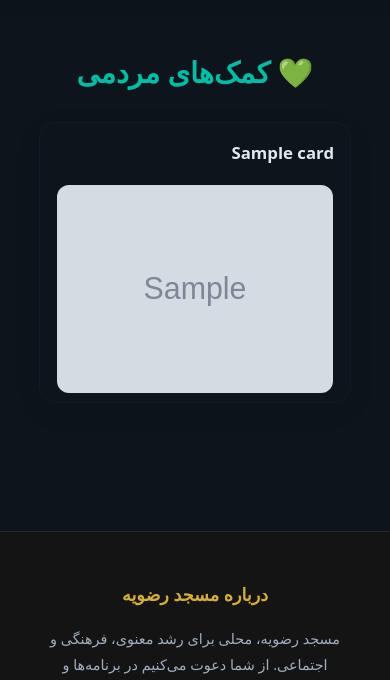
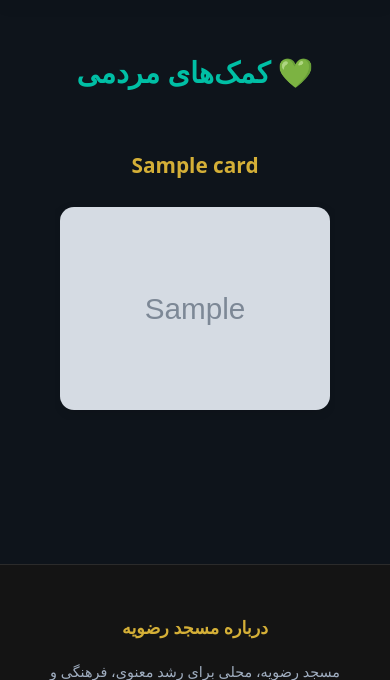
Before and after one commit to MR0MHMD/Razavieh, a Django app: template donation/templates/donation/donation_list.html in a window 390 px wide. Shown: the part 69-749 px from the top of the page. Run offline with Django 5.2, Linux system fonts and the light colour scheme; the template is opened without the code that fills it: most values are stand-ins (such as "Sample title", 1, 10 or a date in 2020); grey boxes marked "Sample" are stand-in pictures; parts of the project's set-up code (start-up, migrations or seed data) failed here and were passed over.

```diff
--- a/donation/static/donation/css/donation.css
+++ b/donation/static/donation/css/donation.css
@@ -1,6 +1,14 @@
 /* donation.css - modern card grid + modal */
-.donation-section { padding: 3rem 1rem; }
-.section-title { text-align: center; font-size: 1.8rem; margin-bottom: 1.6rem; color: var(--accent); }
+.donation-section {
+    padding: 3rem 1rem;
+}
+
+.section-title {
+    text-align: center;
+    font-size: 1.8rem;
+    margin-bottom: 1.6rem;
+    color: var(--accent);
+}
 
 /* Grid */
 .donation-grid {
@@ -12,97 +20,209 @@
 
 /* Card */
 .donation-card {
-  background: linear-gradient(180deg, color-mix(in srgb, var(--card-bg) 85%, rgba(255,255,255,0.02)), var(--card-bg));
+    background: linear-gradient(180deg, color-mix(in srgb, var(--card-bg) 85%, rgba(255, 255, 255, 0.02)), var(--card-bg));
     border-radius: 16px;
     overflow: hidden;
-  box-shadow: 0 8px 30px rgba(12,20,15,0.06);
+    box-shadow: 0 8px 30px rgba(12, 20, 15, 0.06);
     cursor: pointer;
-  transition: transform .36s cubic-bezier(.2,.9,.3,1), box-shadow .36s;
+    transition: transform .36s cubic-bezier(.2, .9, .3, 1), box-shadow .36s;
     display: flex;
     flex-direction: column;
     min-height: 320px;
     border: 1px solid color-mix(in srgb, var(--accent) 6%, transparent);
 }
-.donation-card:hover { transform: translateY(-8px); box-shadow: 0 18px 50px rgba(12,20,15,0.12); }
+
+.donation-card:hover {
+    transform: translateY(-8px);
+    box-shadow: 0 18px 50px rgba(12, 20, 15, 0.12);
+}
 
 /* Header (title above image) */
-.donation-card-header {
-  padding: 1rem 1rem 0.5rem;
-  text-align: right;
-  background: linear-gradient(90deg, transparent, transparent);
-}
-.donation-title {
-  margin: 0;
-  font-size: 1.05rem;
-  font-weight: 800;
-  color: var(--text);
+/* ✅ کارت‌ها بدون پس‌زمینه */
+.donation-card {
+  background: transparent;
+  border: none;
+  box-shadow: none;
+  cursor: pointer;
+  transition: transform 0.3s ease;
+  display: flex;
+  flex-direction: column;
+  align-items: center;
+  text-align: center;
 }
 
-/* Media */
+/* عنوان بالای عکس */
+.donation-card-header {
+  padding: 0.6rem 0;
+}
+
+.donation-title {
+  font-size: 1.3rem;
+  font-weight: 800;
+  color: var(--gold);
+}
+
+/* ✅ عکس‌ها: نسبت حفظ، کوچک‌تر، با افکت هاور فقط روی عکس */
 .donation-media {
-  flex: 1 1 auto;
-  display: flex;
-  align-items: center;
-  justify-content: center;
-  padding: .6rem;
-  background: color-mix(in srgb, var(--card-bg) 90%, rgba(0,0,0,0.02));
+  background: transparent;
+  padding: 0.3rem;
 }
+
 .donation-img {
   width: 100%;
   height: auto;
+  max-width: 92%;
   aspect-ratio: 4 / 3;
-  max-width: 95%;
-  margin: 0 auto;
-  border-radius: 12px;
   object-fit: contain;
-  transition: transform .5s ease, filter .36s ease;
-  display: block;
+  border-radius: 14px;
+  transition: transform 0.4s ease, filter 0.4s ease;
+  box-shadow: 0 6px 16px rgba(0, 0, 0, 0.08);
 }
-.donation-card:hover .donation-img { transform: scale(1.04); filter: saturate(1.05) contrast(1.02); }
+
+/* 🟢 فقط وقتی ماوس روی عکس رفت */
+.donation-img:hover {
+  transform: scale(1.06);
+  filter: brightness(1.1) saturate(1.15);
+  box-shadow: 0 10px 26px rgba(0, 0, 0, 0.18);
+}
+
+/* ✅ شبکه کارت‌ها */
+.donation-grid {
+  display: grid;
+  grid-template-columns: repeat(2, minmax(0, 1fr));
+  gap: 1.5rem;
+  justify-items: center;
+  padding: 1rem;
+}
+
+/* موبایل */
+@media (max-width: 900px) {
+  .donation-grid {
+    grid-template-columns: 1fr;
+  }
+
+  .donation-img {
+    max-width: 100%;
+  }
+}
 
 /* Modal (centered sliding panel) */
-.donation-modal { position: fixed; inset: 0; display: none; align-items: center; justify-content: center; z-index: 2200; }
-.donation-modal.active { display: flex; }
+.donation-modal {
+    position: fixed;
+    inset: 0;
+    display: none;
+    align-items: center;
+    justify-content: center;
+    z-index: 2200;
+}
+
+.donation-modal.active {
+    display: flex;
+}
+
 .donation-modal-backdrop {
-  position: absolute; inset: 0; background: rgba(4,8,6,0.6); backdrop-filter: blur(6px); transition: opacity .25s;
+    position: absolute;
+    inset: 0;
+    background: rgba(4, 8, 6, 0.6);
+    backdrop-filter: blur(6px);
+    transition: opacity .25s;
 }
+
 .donation-modal-panel {
     position: relative;
     width: min(520px, 94%);
     background: var(--card-bg);
     border-radius: 14px;
-  box-shadow: 0 20px 50px rgba(0,0,0,0.35);
+    box-shadow: 0 20px 50px rgba(0, 0, 0, 0.35);
     padding: 1rem 1.2rem 1.6rem;
     transform: translateY(12px) scale(.995);
     transition: transform .28s ease, opacity .28s ease;
 }
-.donation-modal.active .donation-modal-panel { transform: translateY(0) scale(1); }
+
+.donation-modal.active .donation-modal-panel {
+    transform: translateY(0) scale(1);
+}
 
 .modal-close {
     position: absolute;
-  top: 10px; left: 12px;
-  background: transparent; border: none;
-  font-size: 1.6rem; color: var(--muted); cursor: pointer;
+    top: 10px;
+    left: 12px;
+    background: transparent;
+    border: none;
+    font-size: 1.6rem;
+    color: var(--muted);
+    cursor: pointer;
 }
 
 /* body text */
-.muted { color: var(--muted); margin: .25rem 0; }
+.muted {
+    color: var(--muted);
+    margin: .25rem 0;
+}
 
 /* Actions */
-.modal-actions { display:flex; gap:.6rem; margin-top:1rem; flex-wrap:wrap; }
-.btn { border: none; padding: .7rem 1rem; border-radius: 10px; cursor: pointer; font-weight:700; }
-.action-copy { background: color-mix(in srgb, var(--accent) 8%, var(--card-bg)); color: var(--accent); }
-.action-copy:hover { background: var(--accent); color: var(--accent-foreground); transform: translateY(-3px); box-shadow: 0 10px 30px color-mix(in srgb, var(--accent) 25%, transparent); }
-.action-link { background: linear-gradient(90deg, var(--accent), var(--gold)); color: var(--accent-foreground); }
-.action-link:hover { transform: translateY(-3px); box-shadow: 0 10px 30px color-mix(in srgb, var(--accent) 30%, transparent); }
+.modal-actions {
+    display: flex;
+    gap: .6rem;
+    margin-top: 1rem;
+    flex-wrap: wrap;
+}
+
+.btn {
+    border: none;
+    padding: .7rem 1rem;
+    border-radius: 10px;
+    cursor: pointer;
+    font-weight: 700;
+}
+
+.action-copy {
+    background: color-mix(in srgb, var(--accent) 8%, var(--card-bg));
+    color: var(--accent);
+}
+
+.action-copy:hover {
+    background: var(--accent);
+    color: var(--accent-foreground);
+    transform: translateY(-3px);
+    box-shadow: 0 10px 30px color-mix(in srgb, var(--accent) 25%, transparent);
+}
+
+.action-link {
+    background: linear-gradient(90deg, var(--accent), var(--gold));
+    color: var(--accent-foreground);
+}
+
+.action-link:hover {
+    transform: translateY(-3px);
+    box-shadow: 0 10px 30px color-mix(in srgb, var(--accent) 30%, transparent);
+}
 
 /* toast */
-.modal-toast { margin-top: .8rem; min-height: 22px; color: var(--text); font-weight:600; opacity:0; transition:opacity .25s ease; }
-.modal-toast.show { opacity:1; }
+.modal-toast {
+    margin-top: .8rem;
+    min-height: 22px;
+    color: var(--text);
+    font-weight: 600;
+    opacity: 0;
+    transition: opacity .25s ease;
+}
+
+.modal-toast.show {
+    opacity: 1;
+}
 
 /* Responsive */
 @media (max-width: 900px) {
-  .donation-grid { grid-template-columns: 1fr; }
-  .donation-img { max-height: 320px; }
-  .donation-card { min-height: auto; }
+    .donation-grid {
+        grid-template-columns: 1fr;
     }
+
+    .donation-img {
+        max-height: 320px;
+    }
+
+    .donation-card {
+        min-height: auto;
+    }
+}
```
Also changed, not shown: donation/static/donation/js/donation.js (indentation only), donation/templates/donation/donation_list.html (indentation only). Lines whose indentation alone changed are shown as unchanged.
